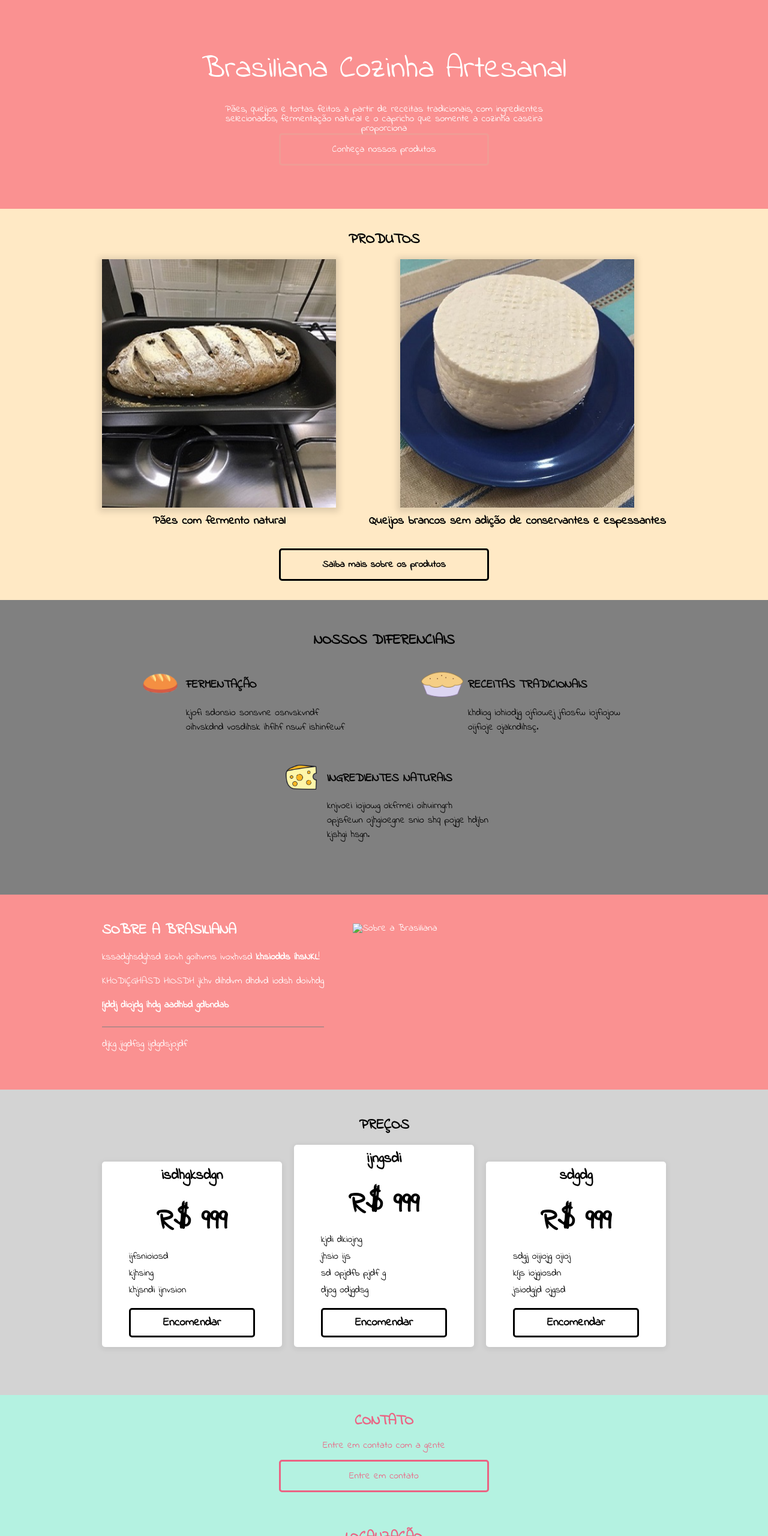
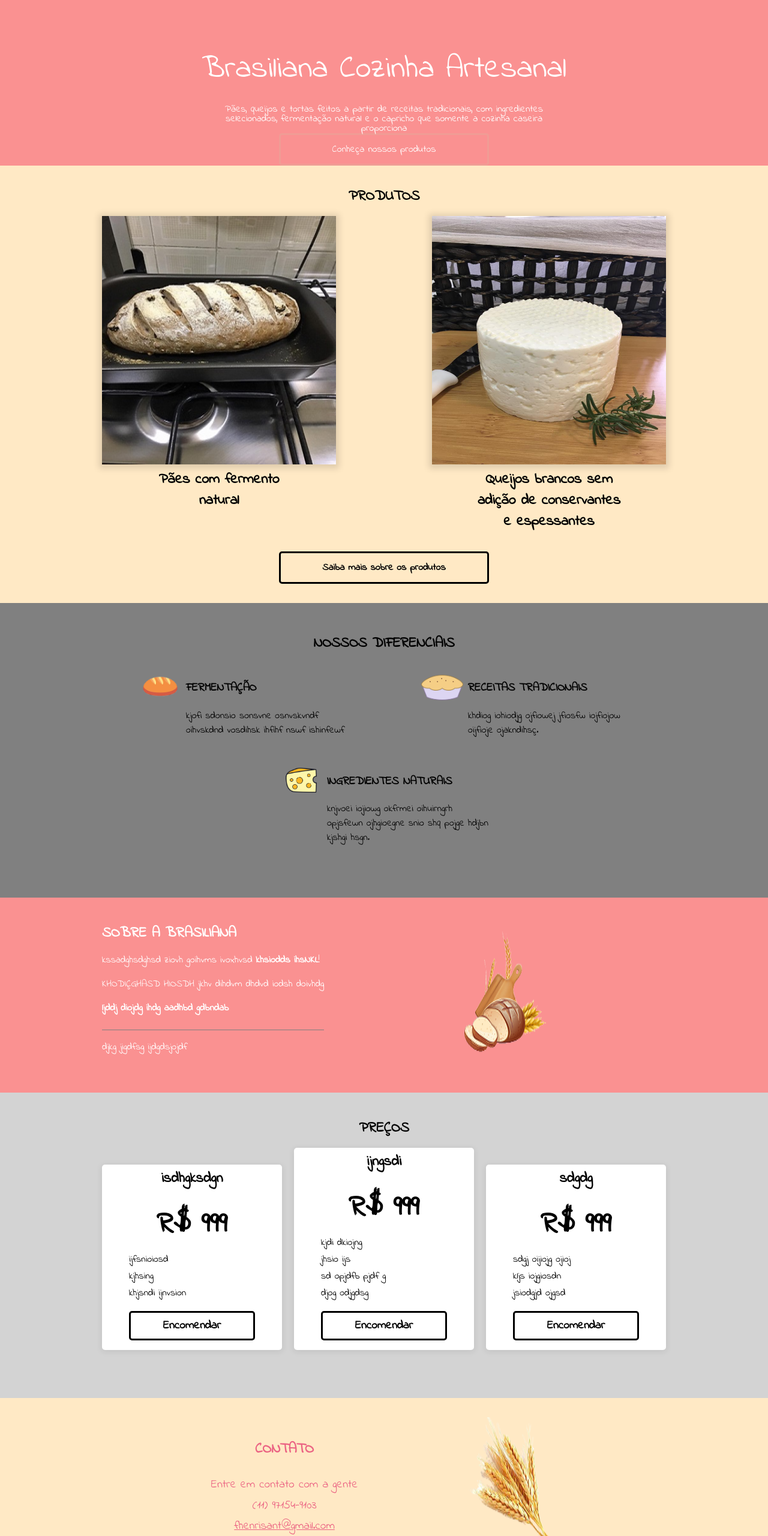
Before and after one commit to fhenrisant/Brasiliana, a plain HTML site: page index.html in a window 1280 px wide. Shown: the part 240-2800 px from the top of the page at 60% size. Drawn offline with Linux system fonts and the light colour scheme.

Commit message:
Versão 1.0.11

```diff
--- a/css/chamada.css
+++ b/css/chamada.css
@@ -18,6 +18,13 @@
     text-align: center;
     font-weight: 400;
     margin-bottom: 2rem;
+}
+
+
+    .chamada__trigo {
+        max-width: 100px;
+        max-height: 100px;
+    }
 }
 
 .chamada__botao {
--- a/css/contato.css
+++ b/css/contato.css
@@ -1,7 +1,7 @@
 .contato {
     display: flex;
-    flex-direction: column;
-    align-items: center;
+    flex-direction: row;
+    justify-content:space-evenly;
 
     text-align: center;
 
@@ -9,7 +9,7 @@
     padding-bottom: 2rem;
 
     color: var(--rosaforte);
-    background-color: var(--turquesa);
+    background-color: var(--bege);
 }
 
 .contato__titulo {
@@ -21,10 +21,44 @@
     margin-bottom: 1.25rem;
 }
 
-.contato__botao {
-    color: var(--cinza-escuro);
+.contato__artigo {
+    font-size: 1.2rem;
+    line-height: 1.8;
 
-    border-color: var(--cinza-escuro);
+    margin-top: 2rem;
+}
 
-    margin-top: 1rem;
+
+.contato__contato-telefone {
+    line-height: normal;
 }
+
+.contato__contato-email {
+    color: var(--fonte-link);
+    text-decoration: underline;
+    display: block;
+}
+
+.contato__trigo {
+   display: none;
+}
+
+@media screen and (min-width: 640px) {
+    .contato__trigo{
+        display: block;
+    }
+}
+
+@media screen and (min-width: 768px) {
+
+    .contato__contato-email {
+        display:inline-block;
+    }
+}
+
+@media screen and (min-width: 1024px) {
+
+    .contato__contato-email {
+        display: block;
+    }
+}
--- a/css/localizacao.css
+++ b/css/localizacao.css
@@ -8,8 +8,8 @@
     padding-top: 2rem;
     padding-bottom: 2rem;
 
-    background-color: var(--turquesa);
-    color: var(--rosaforte);
+    background-color: var(--salmao);
+    color: white;
 }
 
 .localizacao__titulo {
@@ -32,22 +32,6 @@
     margin-bottom: 2rem;
 }
 
-.localizacao__contato {
-    font-size: 1.2rem;
-    line-height: 1.8;
-
-    margin-top: 2rem;
-}
-
-.localizacao__contato-telefone {
-    line-height: normal;
-}
-
-.localizacao__contato-email {
-    color: var(--fonte-link);
-    text-decoration: underline;
-    display: block;
-}
 
 .localizacao__video {
     width: 100vw;
@@ -56,10 +40,6 @@
 @media screen and (min-width: 768px) {
     .localizacao__video {
         max-width:100%;
-    }
-
-    .localizacao__contato-email {
-        display:inline-block;
     }
 }
 
@@ -78,8 +58,4 @@
 
         width: 375px;
     }
-
-    .localizacao__contato-email {
-        display: block;
-    }
 }
--- a/css/produtos.css
+++ b/css/produtos.css
@@ -25,6 +25,7 @@
 .produtos__painel-imagem {
     width: 100vw;
     max-width: 390px;
+    max-height: 414.44px;
     box-shadow: 0 2px 10px 5px #00000020;
     margin-bottom: 0.5rem;
 
@@ -32,9 +33,10 @@
 
 .produtos__painel-texto {
     font-weight: 700;
-    font-size: 1.2rem;
+    font-size: 1.5rem;
     line-height: normal;
     text-align: center;
+    max-width: 250px;
 
 }
 
--- a/css/rodape.css
+++ b/css/rodape.css
@@ -3,13 +3,11 @@
     flex-direction: column;
     align-items: center;
 
-    background-color: var(--bg-rodape);
-
     padding-top: 2.5rem;
     padding-bottom: 2rem;
 
     color: var(--rosaforte);
-    background-color: var(--turquesa);
+    background-color: var(--bege);
 }
 
 .rodape__social {
--- a/css/sobre.css
+++ b/css/sobre.css
@@ -3,6 +3,8 @@
     padding-bottom: 3rem;
 
     color: white;
+
+    max-width: 740px;
 }
 
 .sobre__titulo {
@@ -37,10 +39,23 @@
     display: none;
 }
 
-@media screen and (min-width: 1024px) {
+@media screen and (min-width:640px) {
+
     .sobre {
         display: flex;
+        justify-content: space-between;
+
     }
+
+
+    .sobre__imagem {
+        display: block;
+    }
+
+}
+
+@media screen and (min-width: 1024px) {
+
 
     .sobre__conteudo {
         margin-right: 3rem;
@@ -56,7 +71,4 @@
         padding-bottom: 1.5rem;
     }
 
-    .sobre__imagem {
-        display: block;
-    }
 }
--- a/index.html
+++ b/index.html
@@ -52,7 +52,7 @@
           </a>
           <a href="#">
             <figure class="produtos__painel">
-              <img src="imagens/fotos/fotoqueijo2.jpeg" alt="Queijo branco" class="produtos__painel-imagem">
+              <img src="imagens/fotos/fotoqueijo1.jpg" alt="Queijo branco" class="produtos__painel-imagem">
               <figcaption class="produtos__painel-texto">Queijos brancos sem adição de conservantes e espessantes</figcaption>
             </figure>
           </a>
@@ -96,7 +96,7 @@
               </ul>-->
               <p class="sobre__texto">djkg jigdfsg ijdgdsjojdf</p>
           </div>
-          <img src="img/.....png" alt="Sobre a Brasiliana" class="sobre__imagem">
+          <img src="imagens/sandraweb/logobread.png" alt="Sobre a Brasiliana" class="sobre__imagem">
          </section>
 
          <section class="precos container">
@@ -137,9 +137,15 @@
         </section>
 
         <section class="contato container">
-          <h2 class="contato__titulo">Contato</h2>
-          <p>Entre em contato com a gente</p>
-          <a href="contato.html" class="contato__botao botao">Entre em contato</a>
+          <article class="contato__artigo">
+            <h2 class="contato__titulo">Contato</h2>
+            <p>Entre em contato com a gente</p>
+            <p>
+              <a href="tel:5511971549103" class="contato__contato-telefone">(11) 97154-9103</a>
+              <a href="mailto:fhenrisant@gmail.com" class="contato__contato-email">fhenrisant@gmail.com</a>
+            </p>
+          </article>
+          <img src="imagens/sandraweb/trigosemfundo.png" alt="trigo" class="contato__trigo">
         </section>
 
         <section class="localizacao container">
@@ -148,12 +154,6 @@
             <div class="localizacao__informacoes">
               <p class="localizacao__descricao">Estamos na zona sul de São Paulo</p>
           <address class="localizacao__endereco">Rua Salvador Iácona, 243</br>Vila Mascote  São Paulo
-          <article class="localizacao__contato">
-            <p>
-              <a href="tel:5511971549103" class="localizacao__contato-telefone">(11) 97154-9103</a>
-              <a href="mailto:fhenrisant@gmail.com" class="localizacao__contato-email">fhenrisant@gmail.com</a>
-            </p>
-          </article>
           </address>
             </div>
           <video src="img/....mp4" class="localizacao__video" controls></video>
```
Also changed, not shown: imagens/fotos/fotoqueijo1.jpeg (deleted), imagens/fotos/fotoqueijo1.jpg (added), imagens/fotos/fotoqueijo2.jpeg (deleted), imagens/fotos/fotoqueijo2.jpg (added), imagens/sandraweb/banner.jpg (added), imagens/sandraweb/bread.png (added), imagens/sandraweb/dessert.png (added), imagens/sandraweb/dish.png (added), imagens/sandraweb/fotosandra.jpg (added), imagens/sandraweb/logobread.png (added), imagens/sandraweb/trigosemfundo.png (added).
